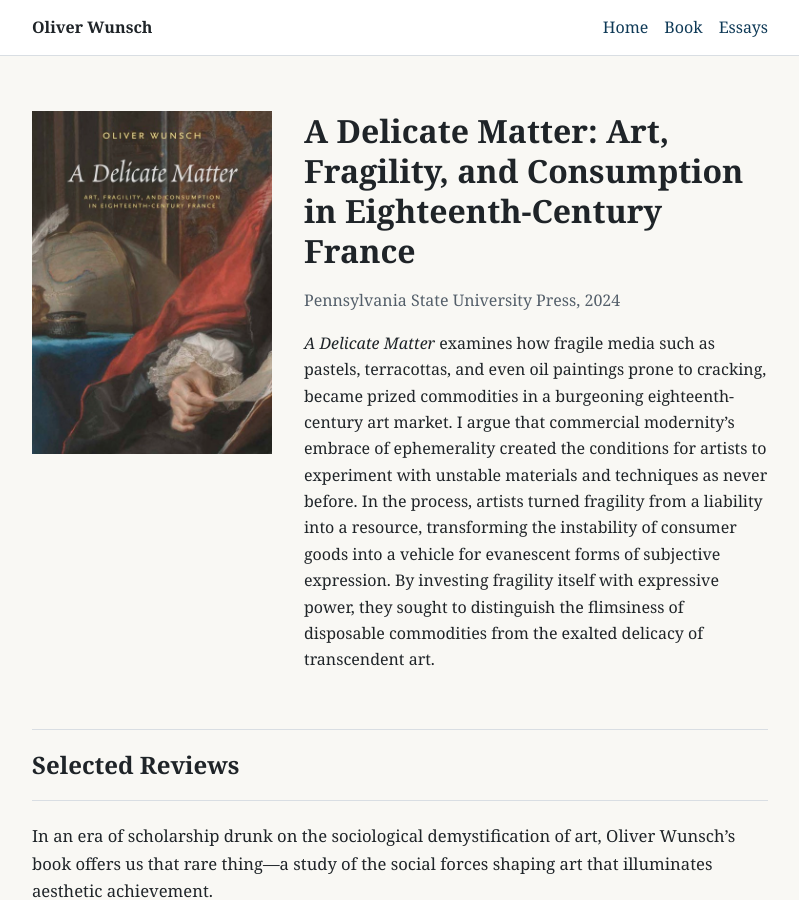
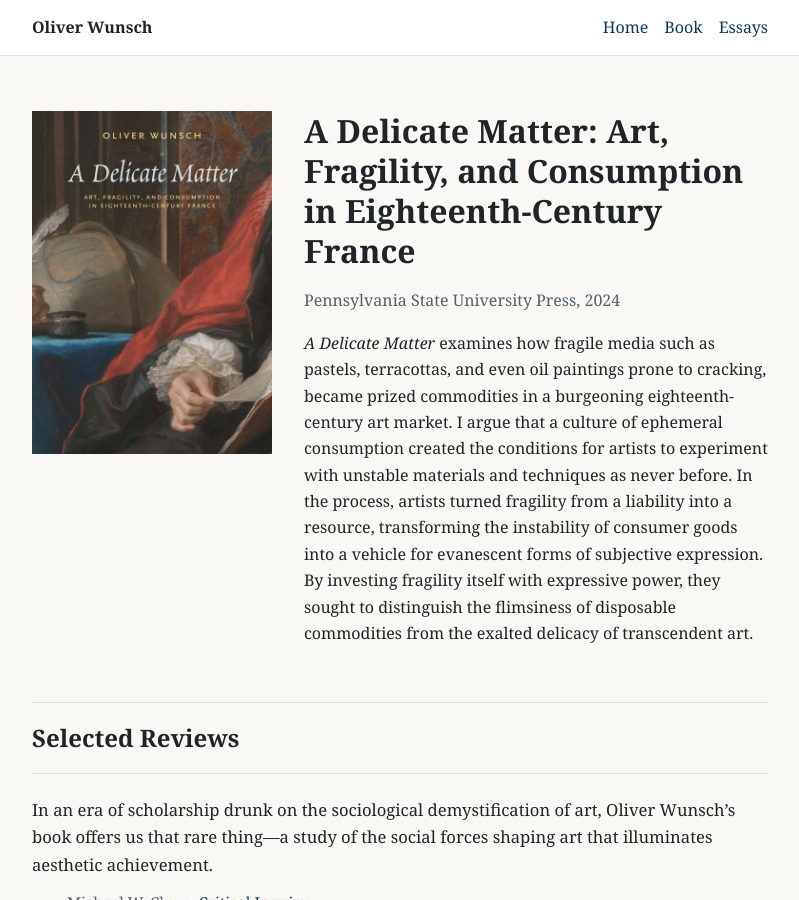
Before and after one commit to owunsch/owunsch.github.io, a Jekyll site: the page built from book.md, in a window 1280 px wide and 900 px high. Shown: the whole window, without its empty margins (240-1039 px from the left). Built offline with Jekyll 4.4.1, drawn with Linux system fonts in a browser that asks for light colours.

Commit message:
Update _config.yml
book description

```diff
--- a/_config.yml
+++ b/_config.yml
@@ -37,7 +37,7 @@ book:
   status: "published"
   citation_display: "Oliver Wunsch, *A Delicate Matter: Art, Fragility, and Consumption in Eighteenth-Century France* (Pennsylvania State University Press, 2024)."
   description: >
-    *A Delicate Matter* examines how fragile media such as pastels, terracottas, and even oil paintings prone to cracking, became prized commodities in a burgeoning eighteenth-century art market. I argue that commercial modernity’s embrace of ephemerality created the conditions for artists to experiment with unstable materials and techniques as never before. In the process, artists turned fragility from a liability into a resource, transforming the instability of consumer goods into a vehicle for evanescent forms of subjective expression. By investing fragility itself with expressive power, they sought to distinguish the flimsiness of disposable commodities from the exalted delicacy of transcendent art.
+    *A Delicate Matter* examines how fragile media such as pastels, terracottas, and even oil paintings prone to cracking, became prized commodities in a burgeoning eighteenth-century art market. I argue that a culture of ephemeral consumption created the conditions for artists to experiment with unstable materials and techniques as never before. In the process, artists turned fragility from a liability into a resource, transforming the instability of consumer goods into a vehicle for evanescent forms of subjective expression. By investing fragility itself with expressive power, they sought to distinguish the flimsiness of disposable commodities from the exalted delicacy of transcendent art.
   links:
     publisher: "http://psupress.org/books/titles/978-0-271-09528-8.html"
     worldcat: "https://search.worldcat.org/title/1382235293"
```
